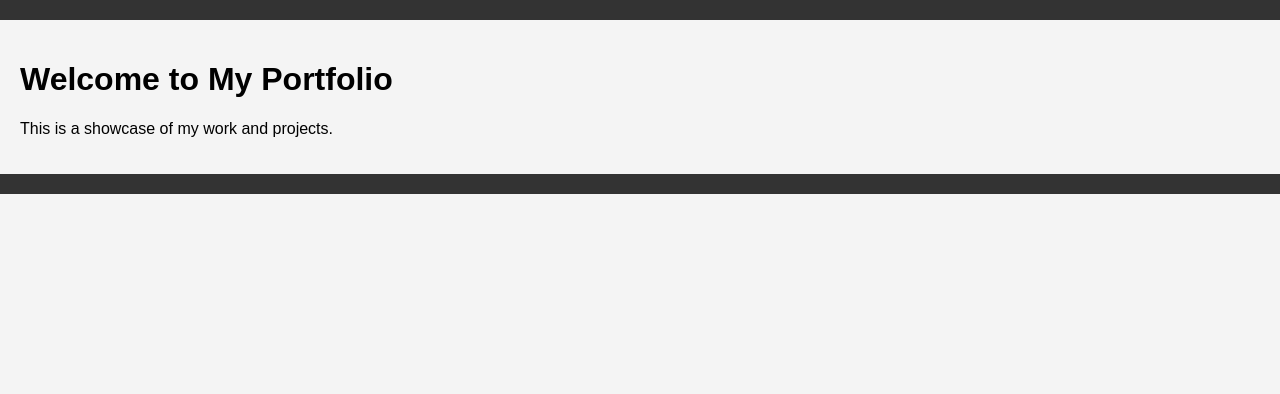
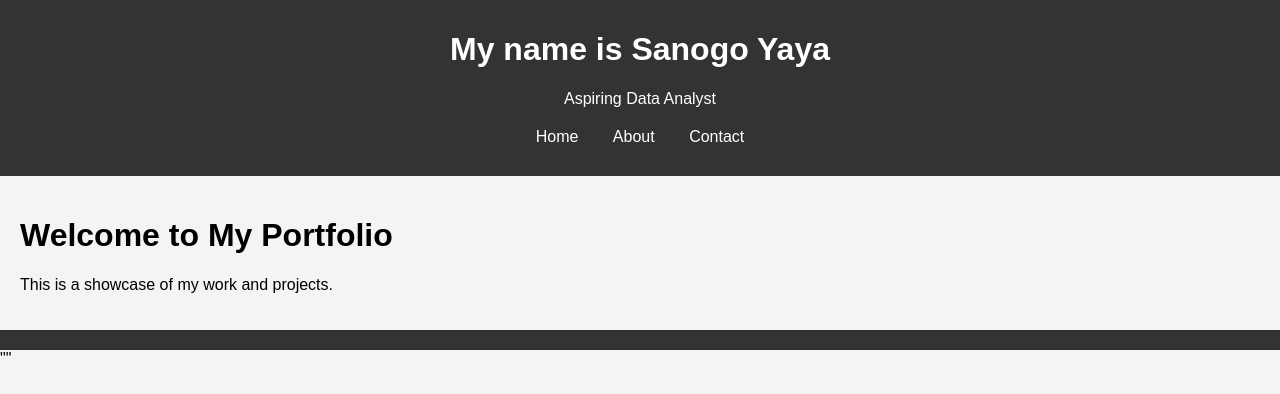
Before and after one commit to sanogoceo/Portfolio, a plain HTML site: page index.html in a window 1280 px wide. Drawn offline with Linux system fonts and the light colour scheme; files whose address does not match are found by name.

Commit message:
Add header section

```diff
--- a/index.html
+++ b/index.html
@@ -8,7 +8,14 @@
 </head>
 <body>
       <header>
-        <!-- Header content will be loaded here -->
+        <h1>My name is Sanogo Yaya</h1>
+        <p>Aspiring Data Analyst</p>
+        <nav>
+            <a href="#">Home</a>
+            <a href="#">About</a>
+            <a href="#">Contact</a>
+        </nav>
+
     </header>
 
     <main>
@@ -23,4 +30,4 @@
 
     <script src="scripts/main.js"></script>
 </body>
-</html>
+</html>""
```
